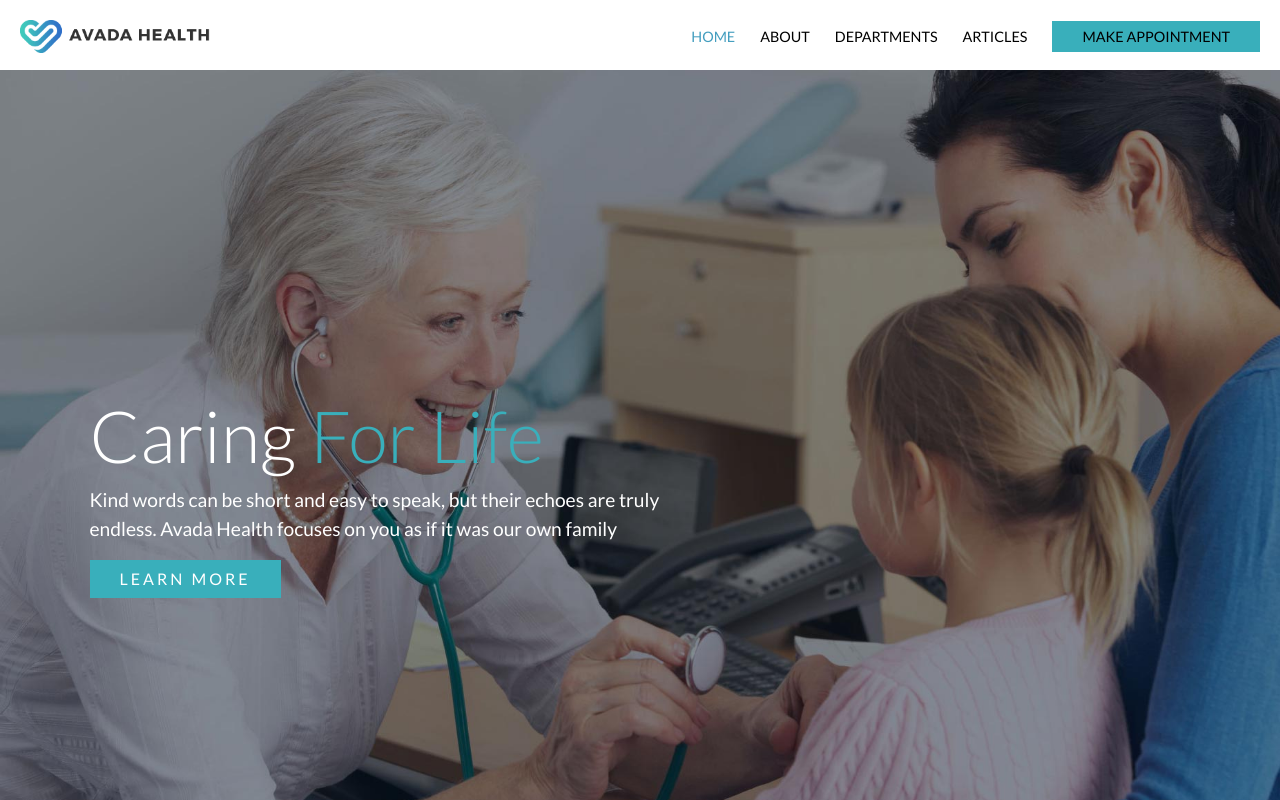
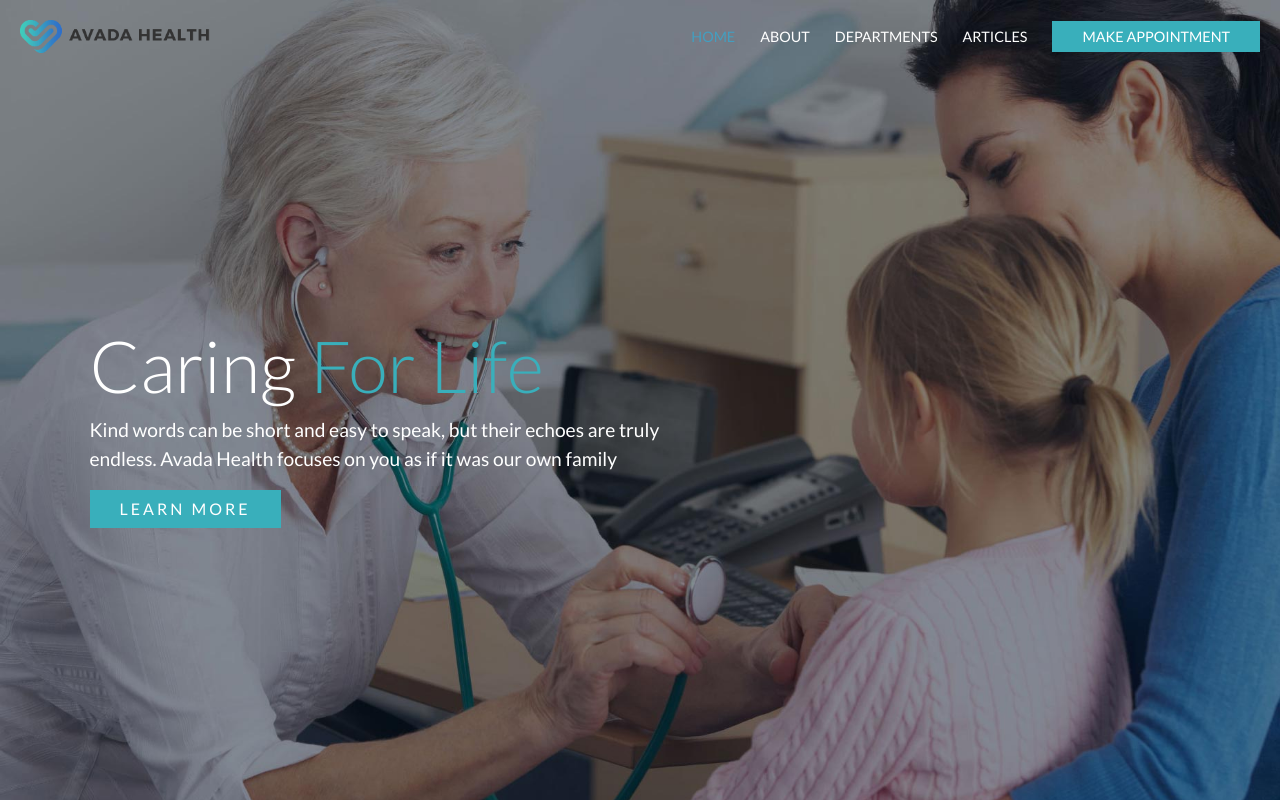
Before and after one commit to Clipper4rancione/proj-html-vuejs, a Vue app: page / in a window 1280 px wide. Shown: the top 800 px of the page. Built offline with nearby package versions, Linux system fonts and the light colour scheme; a small style sheet from the web is missing.

Commit message:
overlap header to jumbotron [provisory]

```diff
--- a/src/components/AppHeader.vue
+++ b/src/components/AppHeader.vue
@@ -8,6 +8,9 @@ export default {
     <header>
         <!-- Logo -->
         <!-- Menu navigazione dinamico -->
+
+        <!-- HEADER E JUMBOTRON DA SISTEMARE -->
+
         <div class="h-wrapper">
             <div class="logo-area">
                 <img src="../assets/img/medical_logo_1x_dark.png" alt="">
@@ -34,7 +37,13 @@ export default {
 <style lang="scss" scoped>
 
     header {
+        width: 100%;
         height: 70px;
+        position: fixed;
+        top: 0;
+        left: 0;
+
+
 
         .h-wrapper{
             width: 100%;
@@ -42,6 +51,7 @@ export default {
             display: flex;
             justify-content: space-between;
             align-items: center;
+
         }
         .nav-header-active{
             color: #449ebf;
@@ -63,11 +73,11 @@ export default {
 
                 li{
                     margin-left: 25px;
-                    font-weight: 500;
                     font-size: 0.9rem;
 
                     a{
-                        color: black;
+                        font-weight: 500;
+                        color: white;
                     }
                 }
             }
```
